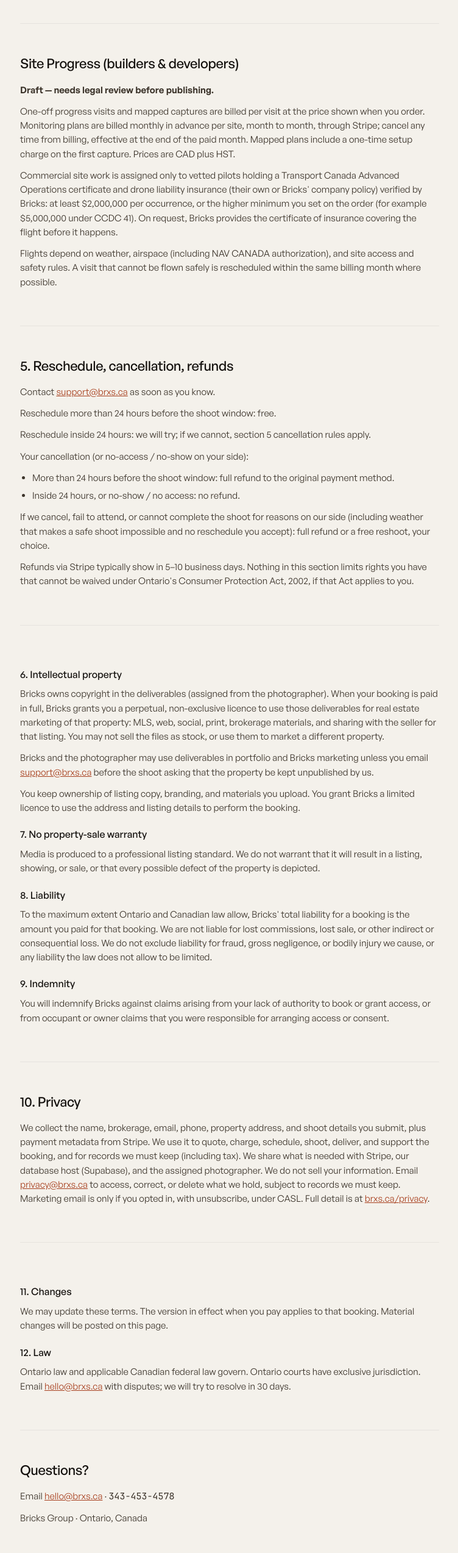
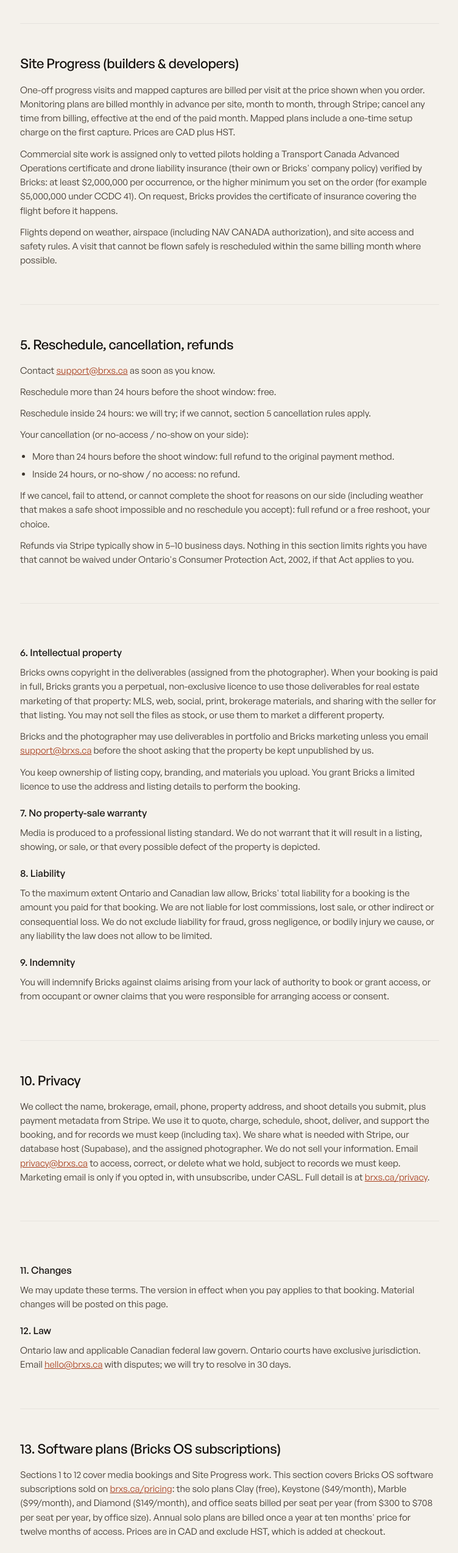
Before and after one commit to bricks-group/bricks-site, a Next.js app: page /terms in a window 1280 px wide. Shown: the part 1460-4007 px from the top of the page at 61% size, without its empty margins (263-1015 px from the left). Built offline with nearby package versions, Linux system fonts and the light colour scheme.

Commit message:
Legal fixes (app layer): remove draft legal-review marker from Site Progress, add s.13 software plan terms

```diff
--- a/src/app/terms/page.tsx
+++ b/src/app/terms/page.tsx
@@ -53,9 +53,8 @@ export default function TermsPage() {
       </div>
 
       <div className="legal-body">
-        <section className="block" id="site-progress" data-legal-review="true">
+        <section className="block" id="site-progress">
           <h2>Site Progress (builders &amp; developers)</h2>
-          <p><strong>Draft — needs legal review before publishing.</strong></p>
           <p>One-off progress visits and mapped captures are billed per visit at the price shown when you order. Monitoring plans are billed monthly in advance per site, month to month, through Stripe; cancel any time from billing, effective at the end of the paid month. Mapped plans include a one-time setup charge on the first capture. Prices are CAD plus HST.</p>
           <p>Commercial site work is assigned only to vetted pilots holding a Transport Canada Advanced Operations certificate and drone liability insurance (their own or Bricks&apos; company policy) verified by Bricks: at least $2,000,000 per occurrence, or the higher minimum you set on the order (for example $5,000,000 under CCDC 41). On request, Bricks provides the certificate of insurance covering the flight before it happens.</p>
           <p>Flights depend on weather, airspace (including NAV CANADA authorization), and site access and safety rules. A visit that cannot be flown safely is rescheduled within the same billing month where possible.</p>
@@ -115,10 +114,25 @@ export default function TermsPage() {
       </div>
 
       <div className="legal-body">
+        <section className="block" id="plans">
+          <h2>13. Software plans (Bricks OS subscriptions)</h2>
+          <p>Sections 1 to 12 cover media bookings and Site Progress work. This section covers Bricks OS software subscriptions sold on <Link href="/pricing">brxs.ca/pricing</Link>: the solo plans Clay (free), Keystone ($49/month), Marble ($99/month), and Diamond ($149/month), and office seats billed per seat per year (from $300 to $708 per seat per year, by office size). Annual solo plans are billed once a year at ten months&apos; price for twelve months of access. Prices are in CAD and exclude HST, which is added at checkout.</p>
+          <h3>Billing and renewal</h3>
+          <p>Paid plans are charged through Stripe at the start of each billing cycle and renew automatically at the then-current price until cancelled. Any price change is posted on the pricing page before it takes effect at your next renewal.</p>
+          <h3>Cancellation</h3>
+          <p>You can cancel at any time through the Stripe billing portal (in the app, under Billing) or by emailing <a href="mailto:support@brxs.ca">support@brxs.ca</a>. Cancellation takes effect at the end of the current billing cycle; you keep access until then and the plan does not renew.</p>
+          <h3>Refunds</h3>
+          <p>Subscription fees are not refundable for a billing cycle that has already started, except where the law requires it. If we discontinue a plan, or cancel your subscription without cause partway through a paid cycle, we will refund the unused portion of that cycle. Media bookings are refunded under section 5, not this section.</p>
+          <h3>Free plan</h3>
+          <p>Clay is free. We may change or withdraw the free plan on reasonable notice posted on this page.</p>
+        </section>
+      </div>
+
+      <div className="legal-body">
         <section className="block" style={{ borderTop: '1px solid var(--hair)' }}>
           <h2>Questions?</h2>
           <p>Email <a href="mailto:hello@brxs.ca">hello@brxs.ca</a> · <span className="mono">343-453-4578</span></p>
-          <p>Bricks Group · Ontario, Canada</p>
+          <p>Bricks Group · Mississauga, Ontario, Canada</p>
         </section>
       </div>
 
```
